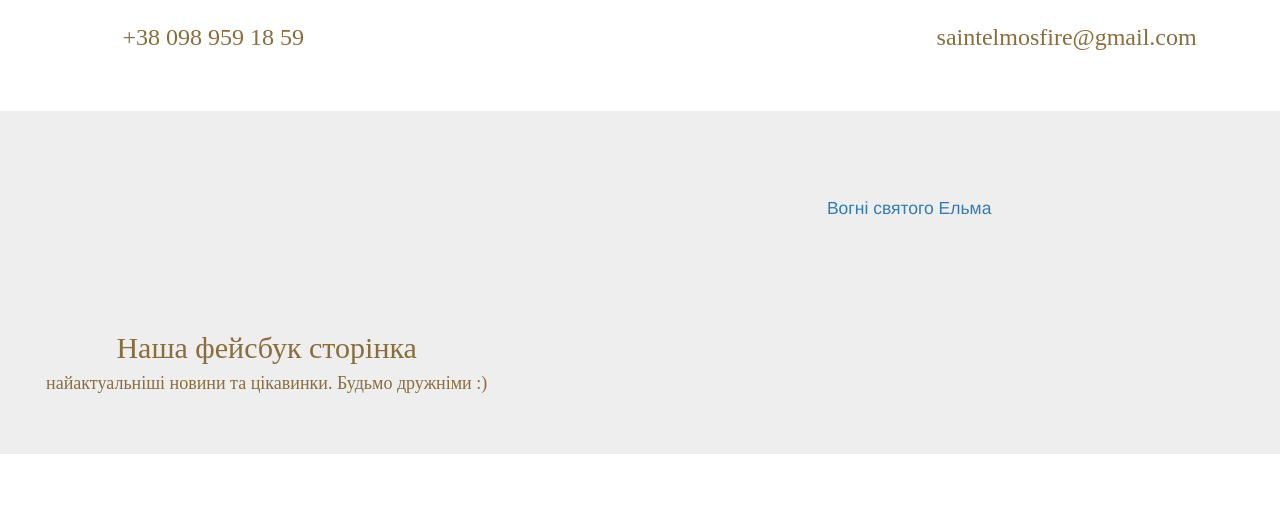
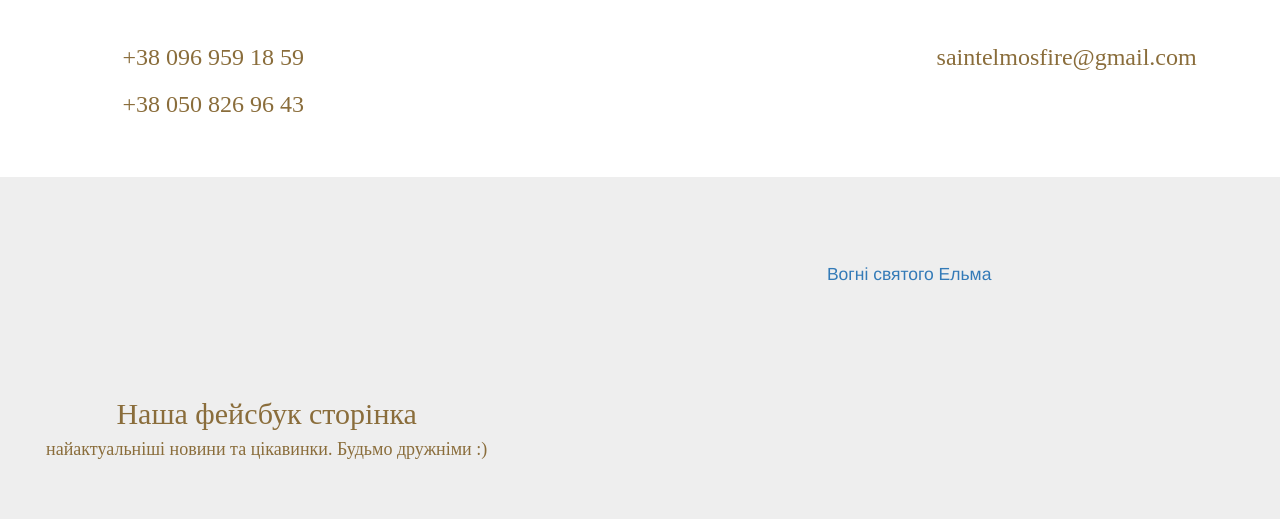
Before and after one commit to suchOK/saintelm_2017, a Django app: template vohni/templates/vohni/index.html in a window 1280 px wide. Shown: the part 1318-1837 px from the top of the page. Run offline with Django 3.2, Linux system fonts and the light colour scheme; the template is opened without the code that fills it, so the values that code supplies are empty; some libraries are stand-ins or nearby versions.

Commit message:
minor changes in index template

```diff
--- a/vohni/templates/vohni/index.html
+++ b/vohni/templates/vohni/index.html
@@ -96,22 +96,22 @@
     <div class="col-sm-3 text-center">
       <h3>Спільнота</h3>
       <img class="images" src="/media/svg/three.svg">
-      <p class="text-warning">Головне не куди, а з ким. Головна цінність - люди</p>
+      <p class="text-warning">Віримо, що головне не куди, а з ким. Найбільша цінність - люди</p>
     </div>
     <div class="col-sm-3 text-center">
       <h3>Доступність</h3>
       <img class="images" src="/media/svg/bus.svg">
-      <p class="text-warning">Ми намагаємось максимально оптимізувати витрати, щоб кожен зміг мандрувати</p>
+      <p class="text-warning">Ми мандруємо спільнокоштом та намагаємось максимально оптимізувати витрати</p>
     </div>
     <div class="col-sm-3 text-center">
       <h3>Цікаво</h3>
       <img class="images" src="/media/svg/travel.svg">
-      <p class="text-warning">Ми відвідуємо ті місця, де є вдосталь цікавого для всіх</p>
+      <p class="text-warning">Світ - це диво, яке ми відкриваємо в дорозі</p>
     </div>
     <div class="col-sm-3 text-center">
-      <h3>Розвиток</h3>
+      <h3>Духовний розвиток</h3>
       <img class="images" src="/media/svg/buildings.svg">
-      <p class="text-warning">Духовність перш за все</p>
+      <p class="text-warning">Віднаходимо паростки добра і віри у собі та інших</p>
     </div>
 
   </div>
@@ -139,7 +139,8 @@
     </div>
       <div class="col-sm-4 col-xs-4 text-center">
         <img class="images" src="/media/svg/phone.svg">
-          <h3 class="text-warning">+38 098 959 18 59</h3>
+          <h3 class="text-warning">+38 096 959 18 59</h3>
+          <h3 class="text-warning">+38 050 826 96 43</h3>
       </div>
       <div class="col-sm-4 col-xs-4 text-center">
         <h3 class="text-warning">Зв'яжіться з нами будь-яким зручним для Вас способом</h3>
```
